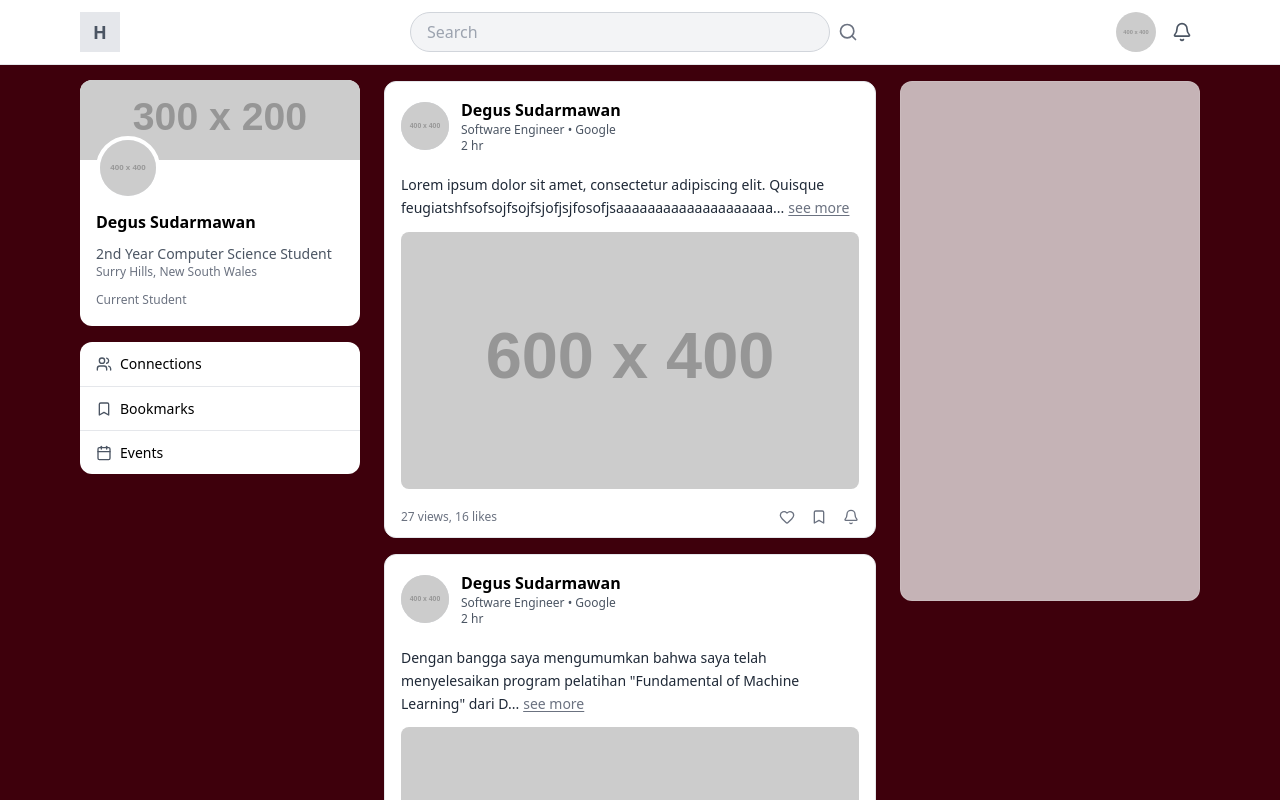
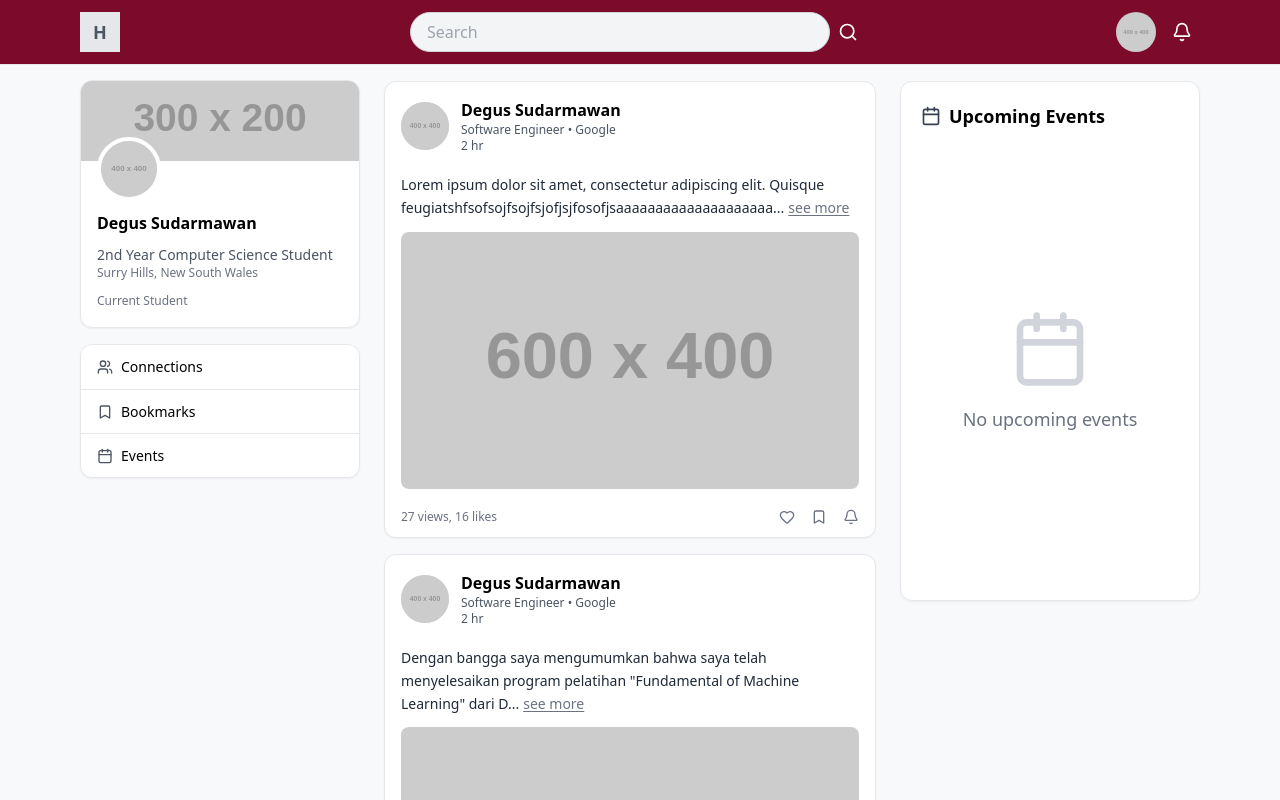
Before and after one commit to MelvinDY/ignite, a React (Vite) app in the folder frontend/: page /feed in a window 1280 px wide. Shown: the top 800 px of the page. Built offline with nearby package versions, Linux system fonts and the light colour scheme; no server answers.

Commit message:
switched the color palatte

```diff
--- a/frontend/src/App.tsx
+++ b/frontend/src/App.tsx
@@ -15,7 +15,6 @@ import { ResetPassword } from "./pages/auth/password/ResetPassword";
 import { ProfileEdit } from "./pages/ProfileEdit";
 import { FeedPage } from "./pages/FeedPage";
 import { ProtectedRoute } from "./components/auth/ProtectedRoute";
-import { Profile } from "./pages/Profile";
 
 function App() {
   const [, setRefreshKey] = useState(0);
@@ -36,14 +35,13 @@ function App() {
       <Route path="/auth/password/reset" element={<ResetPassword />} />
       <Route path="/profile/edit" element={<ProfileEdit />} />
       <Route path="/feed" element={<ProtectedRoute><FeedPage/></ProtectedRoute>}/>
-      <Route path="/profile" element={<ProtectedRoute><Profile/></ProtectedRoute>}/>
       {/* App routes - with navbar/footer */}
       <Route
         path="/*"
         element={
           <div className="flex flex-col h-full w-full">
             <Navbar />
-            <div className="flex flex-col m-20 pt-16">
+            <div className="flex flex-col">
               <Routes>
                 <Route path="/" element={<Dashboard />} />
                 <Route path="/dashboard" element={<Dashboard />} />
--- a/frontend/src/components/ui/ProfileCardFeed.tsx
+++ b/frontend/src/components/ui/ProfileCardFeed.tsx
@@ -10,7 +10,7 @@ type User = {
 const ProfileCard = ({user}: {user: User}) => {
   return (
     <Link to="/profile">
-      <div className="rounded-xl bg-white overflow-hidden">
+      <div className="overflow-hidden white-card">
           <div className="h-20 w-full bg-[url('https://placehold.co/300x200')] bg-cover bg-center" />
           <div className="px-4 pb-4 flex-col justify-items-start text-black">
             <div className="-mt-6 mb-3">
--- a/frontend/src/components/ui/SearchBar.tsx
+++ b/frontend/src/components/ui/SearchBar.tsx
@@ -11,7 +11,7 @@ const SearchBar = ({query}: {query? : string}) => {
         autoComplete="off"
         />
 
-        <button type="submit" className=" text-gray-500 hover:text-blue-600">
+        <button type="submit" className=" text-white hover:text-[#fbbf39]">
             <Search className="size-5" />
         </button>
     </div>
--- a/frontend/src/components/ui/TopBar.tsx
+++ b/frontend/src/components/ui/TopBar.tsx
@@ -4,7 +4,7 @@ import { Bell } from "lucide-react"
 
 const TopBar = ({imgSrc}: {imgSrc: string}) => {
   return (
-    <header className="sticky top-0 z-20 w-full bg-white border-b border-gray-200">
+    <header className="sticky top-0 z-20 w-full bg-[#7C0B2B] border-b border-gray-200">
         <div className="mx-auto max-w-6xl px-4 h-16 flex-between gap-2">
             {/* Possibly change it to logo? */}
             <Link className="flex items-center gap-2 mr-8" to='/dashboard'>
@@ -19,8 +19,8 @@ const TopBar = ({imgSrc}: {imgSrc: string}) => {
                 </Link>
 
                 {/* Notification Icon */}
-                <button className="rounded-full px-2 py-2 hover:bg-gray-100 transition-colors">
-                    <Bell className="size-5 text-gray-600" />
+                <button className="rounded-full px-2 py-2 hover:text-[#fbbf39] transition-colors">
+                    <Bell className="size-5" />
                 </button>
             </div>
         </div>
--- a/frontend/src/index.css
+++ b/frontend/src/index.css
@@ -36,4 +36,7 @@
         @apply size-[50px] rounded-full bg-black flex justify-center items-center !important;
     }
 
+    .white-card {
+        @apply rounded-xl bg-white shadow-sm border border-gray-200 text-black;
+    }
 }
--- a/frontend/src/pages/FeedPage.tsx
+++ b/frontend/src/pages/FeedPage.tsx
@@ -109,7 +109,7 @@ const FeedPage = () => {
     );
 
     return (
-      <div className="min-h-screen">
+      <div className="min-h-screen bg-[#f8f9fa]">
         {/* Top bar */}
         <TopBar imgSrc={currentUser.avatarUrl ?? "https://placehold.co/400"} />
 
@@ -120,7 +120,7 @@ const FeedPage = () => {
 
             <ProfileCard user={currentUser} />
 
-            <nav className="mt-4 overflow-hidden rounded-xl bg-white text-black">
+            <nav className="mt-4 overflow-hidden white-card">
               <ul className="divide-y text-sm">
                 <NavItem label="Connections" />
                 <NavItem label="Bookmarks" />
@@ -138,7 +138,16 @@ const FeedPage = () => {
 
           {/* Right rail (widget) */}
           <aside className="hidden md:block md:sticky md:top-20 pt-4">
-            <div className="h-[520px] rounded-xl bg-white/70 border border-white/10" />
+            <div className="h-[520px] flex flex-col white-card">
+              <div className="flex items-center gap-2 p-5">
+                <Calendar className="size-5 text-gray-700" />
+                <span className="text-black font-semibold text-lg">Upcoming Events</span>
+              </div>
+              <div className="h-full flex-center flex-col p-5 pb-7">
+                <Calendar className="w-20 h-20 text-gray-300 mb-4" />
+                <span className="text-gray-500 text-lg font-medium">No upcoming events</span>
+              </div>
+            </div>
           </aside>
         </div>
       </div>
--- a/frontend/src/pages/Profile.tsx
+++ /dev/null
@@ -1,9 +0,0 @@
-import React from 'react'
-
-const Profile = () => {
-  return (
-    <div>Profile</div>
-  )
-}
-
-export {Profile}
```
